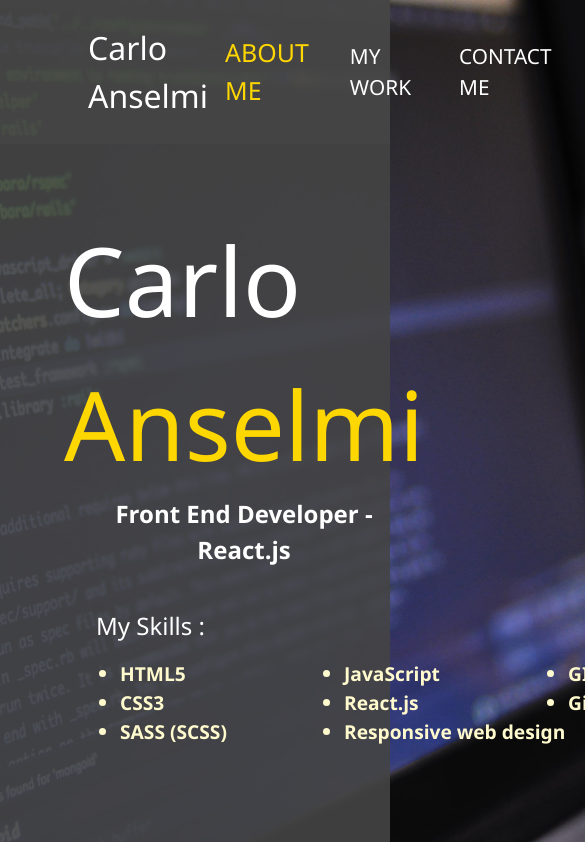
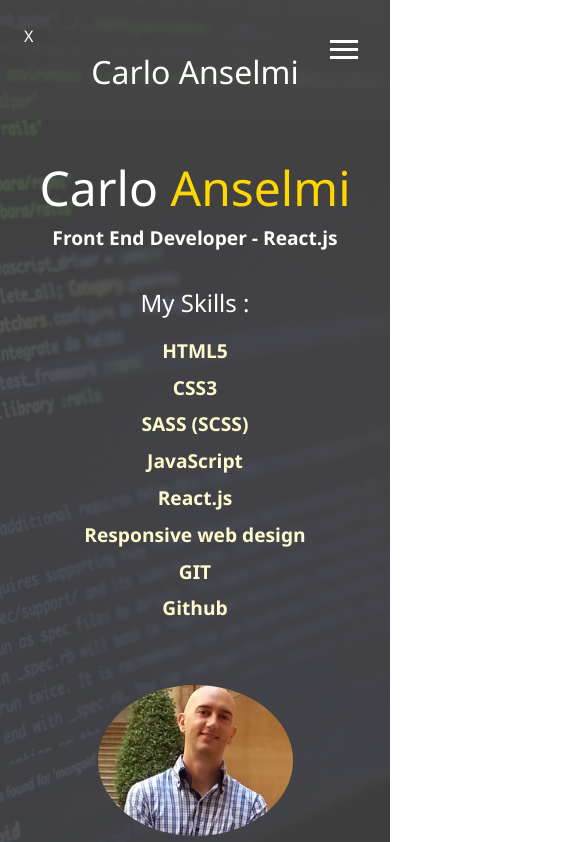
Before and after one commit to fdcoder81/portfolio2019, a React (Create React App) app: page / in a window 390 px wide. Shown: the top 842 px of the page, 585 px wide, since content can reach past the window. Built offline with nearby package versions, Linux system fonts and the light colour scheme.

Commit message:
Fixed responsive and add menu button

```diff
--- a/src/App.js
+++ b/src/App.js
@@ -8,7 +8,7 @@
 
 function App() {
   return (
-    <div>
+    <div className="container">
       <BrowserRouter>
         <Header />
         <Route path="/" exact component={Main} />
--- a/src/App.scss
+++ b/src/App.scss
@@ -4,8 +4,15 @@
   box-sizing: border-box;
 }
 
+.container {
+  overflow: hidden;
+}
+
 html,
 body {
+  margin: 0;
+  padding: 0;
+  width: 100%;
   height: 100%;
 }
 
--- a/src/Header.js
+++ b/src/Header.js
@@ -2,13 +2,27 @@
 import { NavLink } from "react-router-dom";
 import "./Header.scss";
 
-const Header = () => {
+class Header extends React.Component {
+  state = { toggle: false };
+
+  BtnClick = () => {
+    this.setState({ toggle: true });
+    console.log(this.state);
+  };
+
+  render() {
     return (
       <div id="header">
         <nav>
+          <div onClick={this.BtnClick} className="menu-btn">
+            <div className="btn-line" />
+            <div className="btn-line" />
+            <div className="btn-line" />
+          </div>
+          <div className="menu-btn-close">X</div>
           <NavLink to="/">
-          <a class="nav-title">
-            <p>Carlo Anselmi</p>
+            <a>
+              <p class="nav-title">Carlo Anselmi</p>
             </a>{" "}
           </NavLink>
           <ul>
@@ -31,6 +45,7 @@
         </nav>
       </div>
     );
-};
+  }
+}
 
 export default Header;
--- a/src/Header.scss
+++ b/src/Header.scss
@@ -1,14 +1,32 @@
 #header {
+  background: rgba(lighten(#444, 2), 0.5);
+  display: block;
+  min-width: 100%;
+
   nav {
-    background: rgba(lighten(#444, 2), 0.5);
-
     display: flex;
     align-items: center;
     justify-content: space-between;
     padding: 1.5rem;
   }
 
-  p {
+  .menu-btn {
+    display: none;
+    cursor: pointer;
+    position: absolute;
+    z-index: 3;
+    top: 2.5rem;
+    right: 2rem;
+
+    .btn-line {
+      background: #fff;
+      width: 28px;
+      height: 3px;
+      margin: 0 0 5px;
+    }
+  }
+
+  .nav-title {
     font-size: 2rem;
     margin-left: 4rem;
   }
@@ -42,3 +60,35 @@
     }
   }
 }
+
+@media all and (max-width: 736px) {
+  #header {
+    ul {
+      display: none;
+    }
+
+    nav {
+      display: block;
+    }
+
+    .menu-btn {
+      display: block;
+    }
+
+    .nav-title {
+      text-align: center;
+    }
+  }
+}
+
+@media screen and (max-width: 1280px) {
+  #header {
+    ul {
+      margin-right: 0;
+    }
+
+    .nav-title {
+      margin-left: 0;
+    }
+  }
+}
--- a/src/Main.js
+++ b/src/Main.js
@@ -5,11 +5,11 @@
   return (
     <div id="main">
       <div id="info">
-        <h1>
+        <h1 className="primary-heading">
           Carlo <span class="text-secondary">Anselmi</span>
         </h1>
-        <h2>Front End Developer - React.js</h2>
-        <h2>My Skills :</h2>
+        <h2 className="secondary-heading">Front End Developer - React.js</h2>
+        <h2 className="skills-heading">My Skills :</h2>
         <ul>
           <li>HTML5</li>
           <li>CSS3</li>
--- a/src/Main.scss
+++ b/src/Main.scss
@@ -13,25 +13,21 @@
     font-weight: 400;
   }
 
-  h2:nth-child(2) {
+  .primary-heading {
+    font-size: 6rem;
+  }
+
+  .secondary-heading {
     text-align: center;
     font-weight: 600;
   }
 
-  h1 {
-    font-size: 6rem;
+  .skills-heading {
+    padding: 2.5rem 2rem 0;
   }
 
   span {
     color: #ffd700;
-  }
-
-  h2 {
-    padding: 0 1rem;
-  }
-
-  h2:nth-child(3) {
-    margin: 2.5rem 1rem 0;
   }
 
   ul {
@@ -53,6 +49,7 @@
 #about-me {
   max-width: 40rem;
   text-align: center;
+  padding-bottom: 2rem;
 
   img {
     width: 50%;
@@ -78,10 +75,55 @@
 
   a {
     padding-right: 2rem;
-
     &:hover {
       color: #ffd700;
       transition: all 0.5s ease-out;
     }
   }
 }
+
+/* MEDIA QUERIES */
+
+@media screen and (max-width: 736px) {
+  #main {
+    padding: 2rem 0 0;
+  }
+  #info {
+    .primary-heading {
+      font-size: 4rem;
+    }
+
+    ul {
+      padding: 1rem 0 2rem;
+    }
+
+    .skills-heading {
+      padding: 2rem 0 0;
+      text-align: center;
+    }
+  }
+}
+
+@media screen and (max-width: 480px) {
+  #info {
+    .primary-heading {
+      font-size: 3rem;
+    }
+
+    .secondary-heading {
+      font-size: 1.2rem;
+    }
+
+    ul {
+      width: 100%;
+      text-align: center;
+      display: inline-block;
+      list-style: none;
+
+      li {
+        width: 100%;
+        padding-bottom: 0.5rem;
+      }
+    }
+  }
+}
```
Lines whose indentation alone changed are shown as unchanged.
